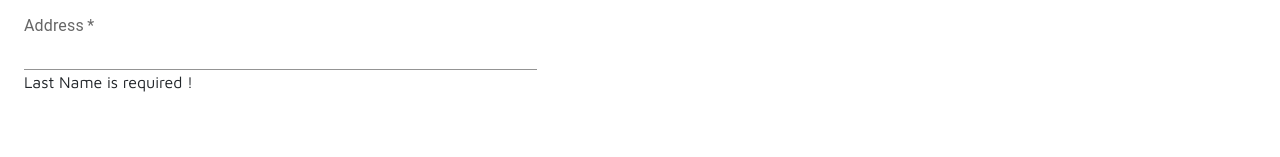
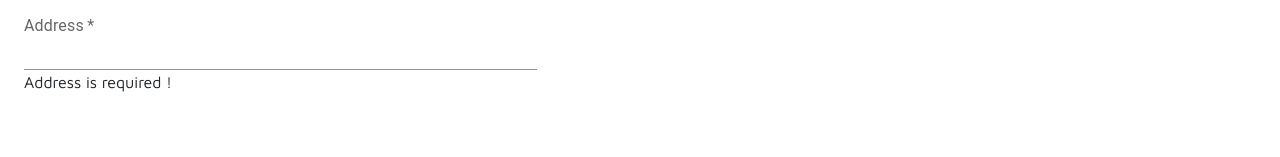
Before and after one commit to NehaDadarwala/Sparkle, a React (Create React App) app: page /CheckoutPage in a window 1280 px wide. Shown: the part 431-588 px from the top of the page. Built offline with nearby package versions, Linux system fonts and the light colour scheme.

Commit message:
validation updated for address

```diff
--- a/src/Pages/Orders/InStore/CustomerValidation.js
+++ b/src/Pages/Orders/InStore/CustomerValidation.js
@@ -12,7 +12,7 @@ const CustomerValidation = (values) => {
         errors.lastName="Only Letters Allowed !";
     }
     if(!values.address){
-        errors.address="Last Name is required !";
+        errors.address="Address is required !";
     }else if(!/^[a-z ]*[A-Z ]*$/i.test(values.address)){
         errors.address="Only Letters Allowed !";
     }
```
